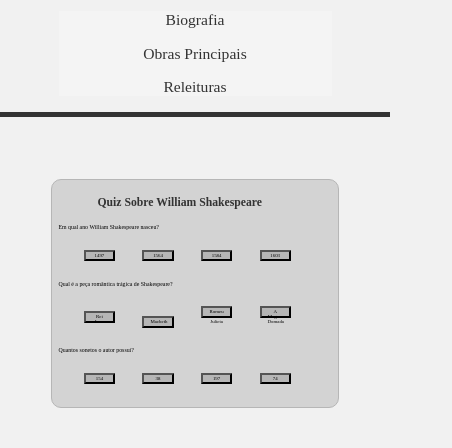
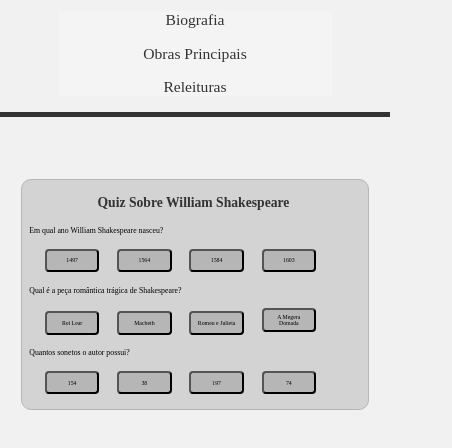
Before and after one commit to Pedro867/SiteCriativo, a plain HTML site: page quiz.html in a window 390 px wide. Shown: the part 64-512 px from the top of the page, 452 px wide, since content can reach past the window. Drawn offline with Linux system fonts and the light colour scheme.

Commit message:
Add files via upload

```diff
--- a/estilo.css
+++ b/estilo.css
@@ -127,11 +127,6 @@ button:hover{
   font-family: montserrat;
   font-size: 1.5vw;
 }
-#proximo{
-  margin-top: 2vw;
-  margin-bottom: 2vw;
-  margin-left: 2vw;
-}
 
 
 
@@ -231,4 +226,37 @@ li {
     border-radius: 5vw;
     padding: 1.5vw;
   }
+
+  #bloco{
+    width: 8vw;
+  }
+  .quiz{
+    background-color: #D3D3D3;
+    border-radius: 10px;
+    border: 0.25vw solid #b6b6b6;
+    padding: 1.75vw;
+    max-width: 85%;
+    margin: 0 auto;
+  }
+  h2 {
+    font-size: 3.5vw;
+  }
+  #choices{
+    display: block;
+    width: 100vw;
+    padding: 0.50vw;
+    margin: 0.50vw 0;
+  }
+  button{
+    height: 6vw;
+    width: 14vw;
+    margin-top: 1vw;
+    margin-left: 3.5vw;
+    margin-bottom: 1vw;
+    border-radius: 1vw;
+    font-size: 1.5vw;
+  }
+  #pergunta {
+    font-size: 2vw;
+  }
 }
```
